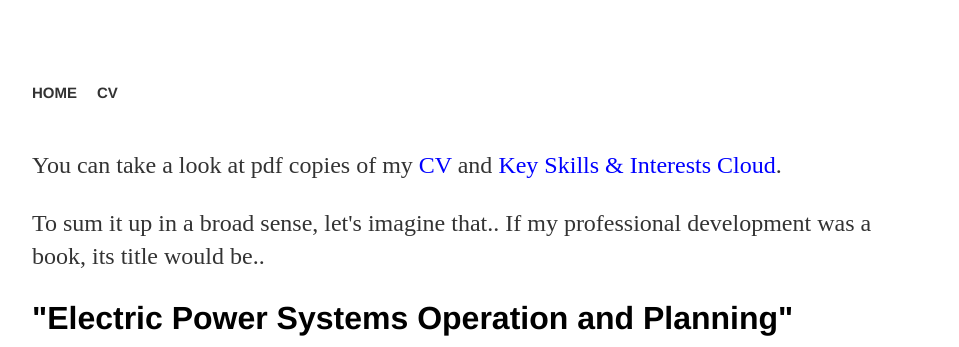
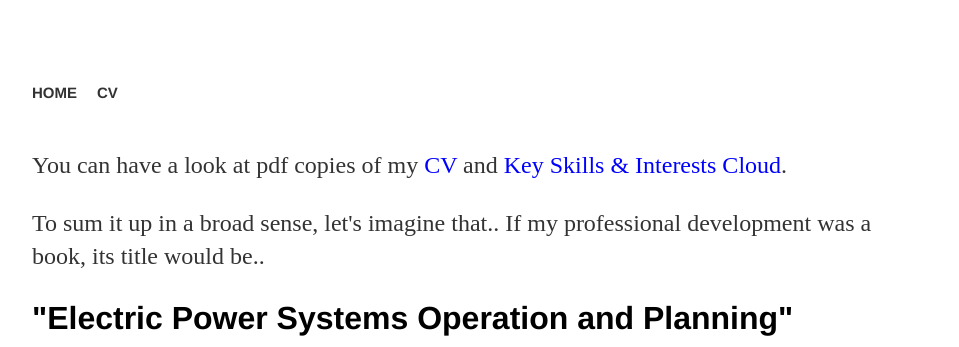
Before and after one commit to MohamedAbuella/MohamedAbuella.github.io, a Jekyll site: the page built from cv/index.html, in a window 1280 px wide. Shown: the top 347 px of the page, without its empty margins (160-1119 px from the left). Built offline with Jekyll 4.4.1, drawn with Linux system fonts in a browser that asks for light colours; nearby versions of some CDN libraries; a script that is not in the unit is left out; comment, search, counter and statistics services are not loaded.

Commit message:
Update index.html

```diff
--- a/cv/index.html
+++ b/cv/index.html
@@ -5,7 +5,7 @@ title: CV
 <div class="blurb">
 	<p></p>
 
-<p>You can take a look at pdf copies of my <a href="https://github.com/MohamedAbuella/Mohamed-Abuella-Resume/blob/master/Mohamed%20Abuella_Resume.pdf" target="_blank" style="color:blue">CV</a> and <a href="https://github.com/MohamedAbuella/Mohamed-Abuella-PhD-Thesis_PDF_PPT_versions/blob/master/Mohamed%20Abuella%20Key%20Skills%20Cloud.pdf" target="_blank" style="color:blue">Key Skills & Interests Cloud</a>.</p>
+<p>You can have a look at pdf copies of my <a href="https://github.com/MohamedAbuella/Mohamed-Abuella-Resume/blob/master/Mohamed%20Abuella_Resume.pdf" target="_blank" style="color:blue">CV</a> and <a href="https://github.com/MohamedAbuella/Mohamed-Abuella-PhD-Thesis_PDF_PPT_versions/blob/master/Mohamed%20Abuella%20Key%20Skills%20Cloud.pdf" target="_blank" style="color:blue">Key Skills & Interests Cloud</a>.</p>
 
 <p> To sum it up in a broad sense, let's imagine that.. If my professional development was a book, its title would be..  </p> <h2>"Electric Power Systems Operation and Planning"</h2>
 <p> Thus, the chapters of this book would be as follows:</p>
```
